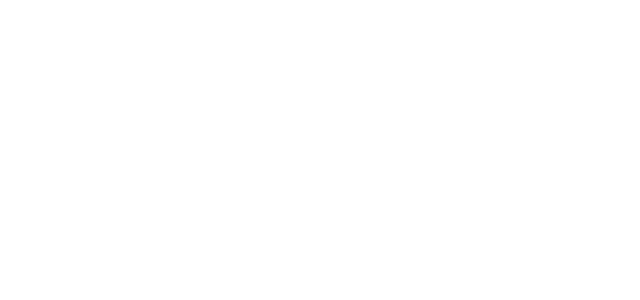
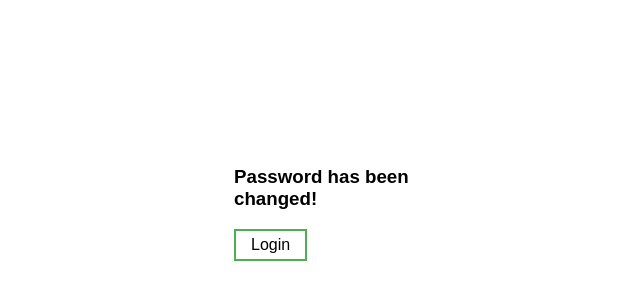
Before and after one commit to adroste/tuc-astro-nowte, a React (Create React App) app in the folder client-user/: page /reset-password-done in a window 1280 px wide. Shown: the part 196-496 px from the top of the page, without its empty margins (281-921 px from the left). Built offline with nearby package versions, Linux system fonts and the light colour scheme.

Commit message:
added missing screens from authentication concept

```diff
--- a/client-user/src/App.js
+++ b/client-user/src/App.js
@@ -10,6 +10,8 @@ import ResetPasswordScreen from "./screens/ResetPasswordScreen";
 import {BrowserRouter as Router, Route} from 'react-router-dom'
 
 import {store} from "./Redux";
+import EmailValidationDoneScreen from "./screens/EmailValidationDoneScreen";
+import ResetPasswordDoneScreen from "./screens/ResetPasswordDoneScreen";
 
 class App extends Component {
 
@@ -23,9 +25,9 @@ class App extends Component {
                 <Route exact path="/forgot-password" component={ForgotPasswordScreen}/>
                 <Route exact path="/request-email-validation" component={RequestEmailValidationScreen}/>
                 <Route exact path="/reset-password" component={ResetPasswordScreen}/>
+                <Route exact path="/reset-password-done" component={ResetPasswordDoneScreen}/>
+                <Route exact path="/email-validation-done" component={EmailValidationDoneScreen}/>
             </div>
-
-
         </Router>
         );
     }
--- /dev/null
+++ b/client-user/src/screens/EmailValidationDoneScreen.js
@@ -0,0 +1,31 @@
+import React from 'react';
+import PropTypes from 'prop-types';
+import './UserForms.css';
+import Button from "../ui/base/Button";
+export default class EmailValidationDoneScreen extends React.Component {
+    /**
+     * propTypes
+     */
+    static get propTypes() {
+        return {};
+    }
+
+    static get defaultProps() {
+        return {};
+    }
+
+    handleLoginClick = () => {
+        this.props.history.push("/");
+    };
+
+    render() {
+        return (
+            <div className="centered-form">
+                <div className="centered-form-inner">
+                    <h3>Email has been validated!</h3>
+                    <Button label="Login" onClick={this.handleLoginClick}/>
+                </div>
+            </div>
+        );
+    }
+}
--- /dev/null
+++ b/client-user/src/screens/ResetPasswordDoneScreen.js
@@ -0,0 +1,32 @@
+import React from 'react';
+import PropTypes from 'prop-types';
+import './UserForms.css';
+import Button from "../ui/base/Button";
+
+export default class ResetPasswordDoneScreen extends React.Component {
+    /**
+     * propTypes
+     */
+    static get propTypes() {
+        return {};
+    }
+
+    static get defaultProps() {
+        return {};
+    }
+
+    handleLoginClick = () => {
+        this.props.history.push("/");
+    };
+
+    render() {
+        return (
+            <div className="centered-form">
+                <div className="centered-form-inner">
+                    <h3>Password has been changed!</h3>
+                    <Button label="Login" onClick={this.handleLoginClick}/>
+                </div>
+            </div>
+        );
+    }
+}
```
